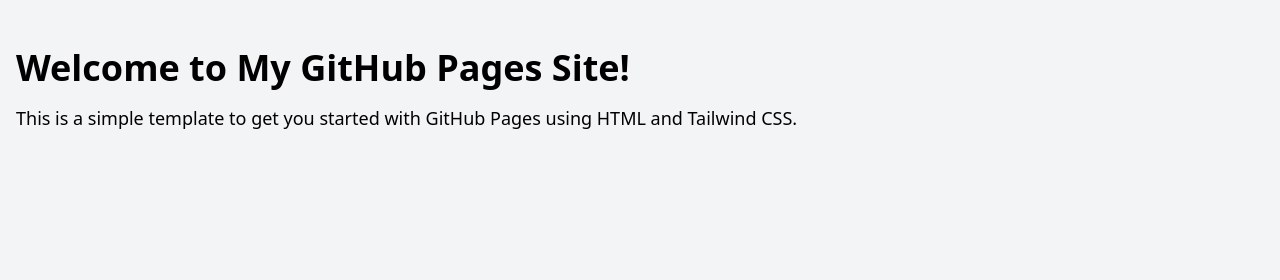
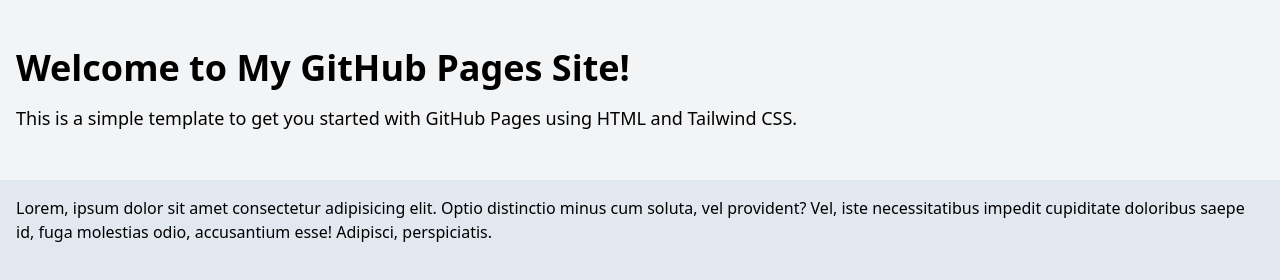
Before and after one commit to chaeanthony/chaeanthony.github.io, a plain HTML site: page index.html in a window 1280 px wide. Drawn offline with nearby package versions, Linux system fonts and the light colour scheme.

Commit message:
new section

```diff
--- a/index.html
+++ b/index.html
@@ -14,6 +14,12 @@
     <p class="text-lg">This is a simple template to get you started with GitHub Pages using HTML and Tailwind CSS.
     </p>
   </main>
+
+  <section class="container mx-auto mt-8 p-4 bg-slate-200 h-screen">
+    <p>Lorem, ipsum dolor sit amet consectetur adipisicing elit. Optio distinctio minus cum soluta, vel provident? Vel,
+      iste necessitatibus impedit cupiditate doloribus saepe id, fuga molestias odio, accusantium esse! Adipisci,
+      perspiciatis.</p>
+  </section>
 
   <script type='text/javascript'>
     function initEmbeddedMessaging() {
```
